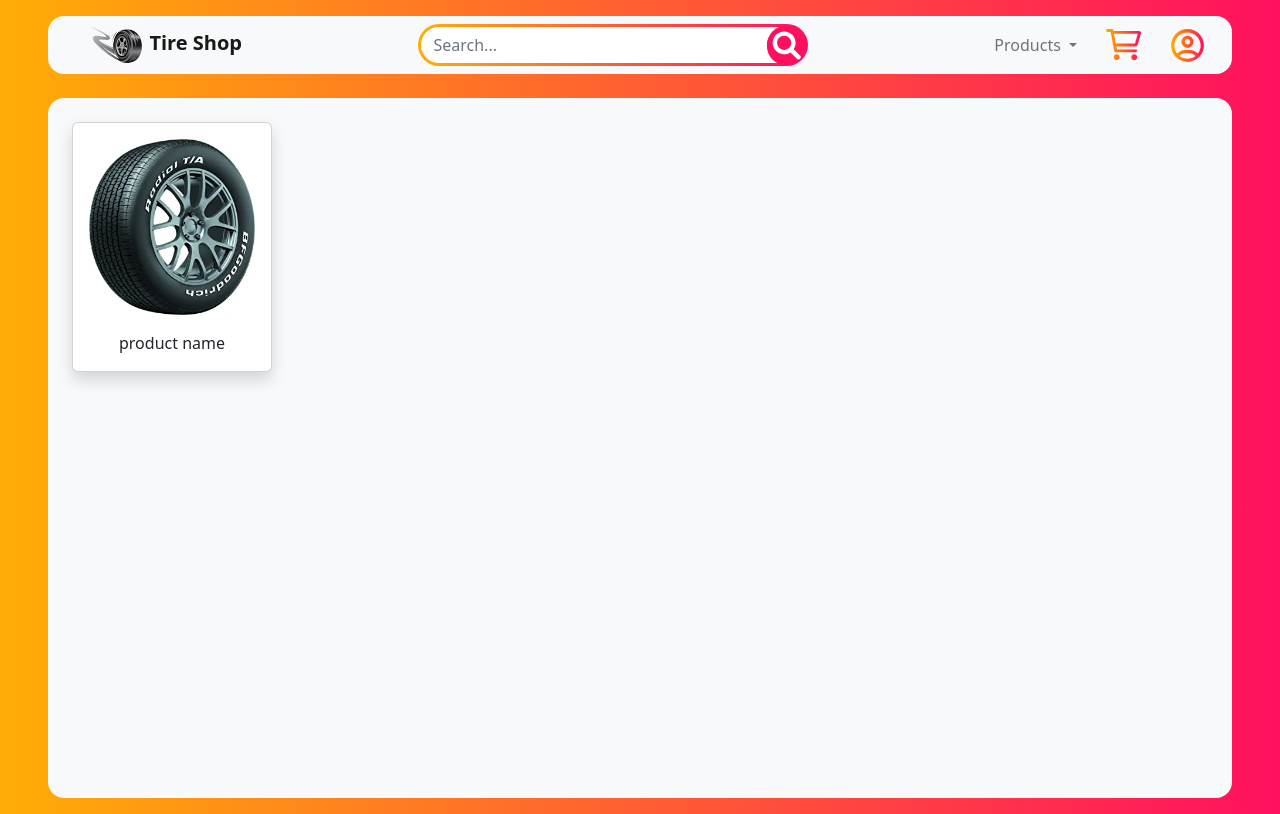
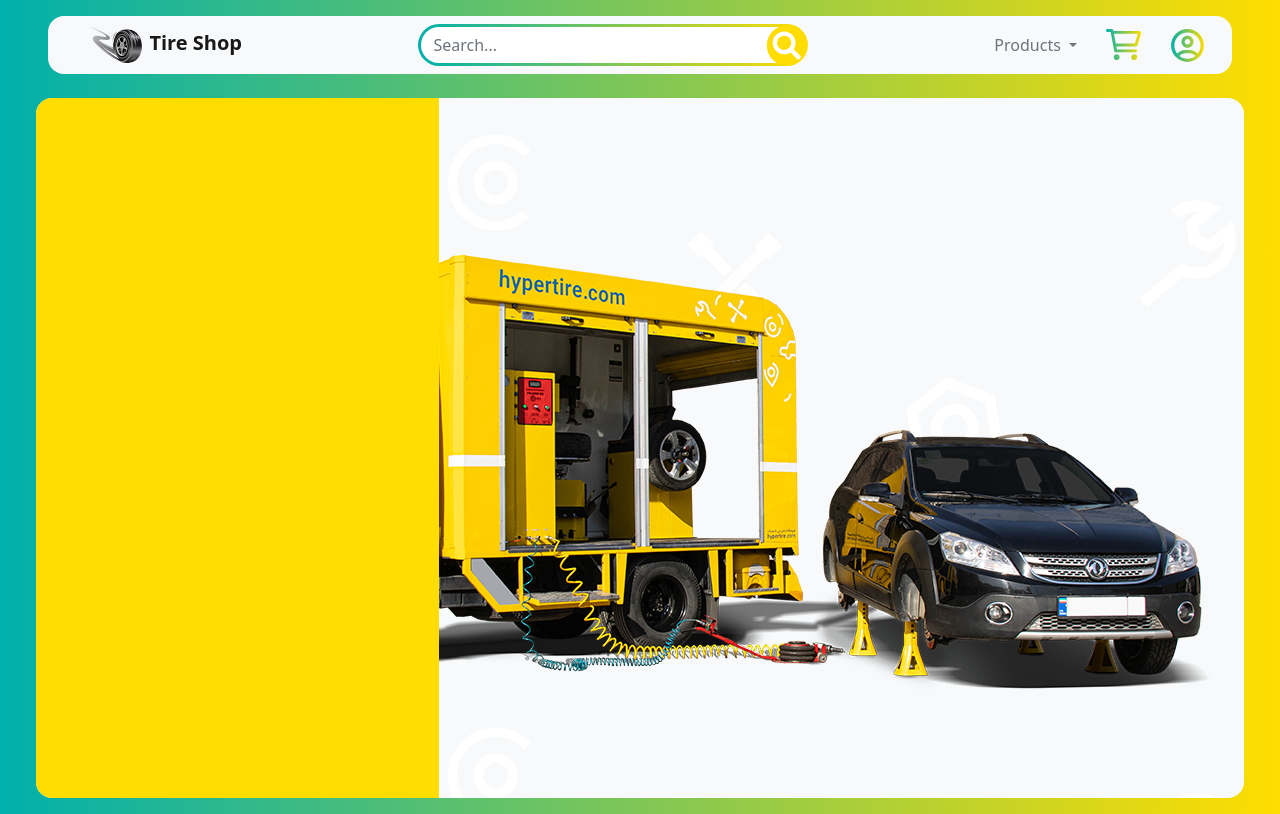
Before and after one commit to paniztgp2002/tire-shop, a Django app: page / in a window 1280 px wide. Run offline with Django 4.2, Linux system fonts and the light colour scheme; some libraries are stand-ins or nearby versions.

Commit message:
small fixes

```diff
--- a/TireShop/website/static/website/css/index.css
+++ b/TireShop/website/static/website/css/index.css
@@ -1,5 +1,5 @@
 body {
-    background: linear-gradient(to left, #ff105f, #ffad06);
+    background: linear-gradient(to left, #FFDD00, #00B0AC);
 }
 
 #search-form>svg {
@@ -8,7 +8,7 @@
 }
 
 #search-form>span {
-    background: linear-gradient(to left, #ff105f, #ffad06);
+    background: linear-gradient(to left, #FFDD00, #00B0AC);
     padding: 3px;
 }
 
@@ -19,6 +19,12 @@
 
 #main {
     height: 700px;
+    background-image: url('http://127.0.0.1:8000/static/website/img/landing.png');
+    overflow: hidden;
+}
+
+#asearch {
+    background-color: #FFDD00;
 }
 
 #brand-div {
--- a/TireShop/website/templates/website/index.html
+++ b/TireShop/website/templates/website/index.html
@@ -27,7 +27,7 @@
               type="search" placeholder="Search..." aria-label="Search"></span>
           <svg height="40" xmlns="http://www.w3.org/2000/svg" xmlns:xlink="http://www.w3.org/1999/xlink"
             viewBox="0 0 512 512" shape-rendering="geometricPrecision" text-rendering="geometricPrecision">
-            <circle r="50" transform="matrix(5.120007 0 0 5.120009 256.000366 256.000366)" fill="#ff105f" />
+            <circle r="50" transform="matrix(5.120007 0 0 5.120009 256.000366 256.000366)" fill="#FFDD00" />
             <path
               d="M504.971,448.402L380.623,324.053C402.953,290.902,416,250.977,416,208C416,93.125,322.875,0,208,0s-208,93.125-208,208s93.125,208,208,208c42.977,0,82.902-13.047,116.053-35.377L448.402,504.971c9.373,9.373,24.569,9.373,33.942,0l22.627-22.627c9.373-9.373,9.373-24.569,0-33.942ZM80,208c0-70.58,57.42-128,128-128s128,57.42,128,128c0,70.578-57.42,128-128,128s-128-57.422-128-128Z"
               transform="matrix(.706176 0 0 0.706175 75.219052 75.219308)" fill="#fff" />
@@ -63,16 +63,16 @@
                 }
 
                 .stop1 {
-                  stop-color: #ffad06;
+                  stop-color: #00B0AC;
                 }
 
                 .stop2 {
-                  stop-color: #ff5f20;
+                  stop-color: #7fc656;
                   stop-opacity: 50;
                 }
 
                 .stop3 {
-                  stop-color: #ff105f;
+                  stop-color: #FFDD00;
                 }
                 ]]>
               </style>
@@ -105,13 +105,9 @@
     </div>
     </div>
   </nav>
-  <div id="main" class="d-flex justify-content-start rounded-4 bg-light mt-4">
-    <div class="card product-card p-3 m-4 shadow">
-      <img src="{% static 'website/img/simpleTire.webp' %}" class="card-img-top" alt="product name">
-      <div class="card-body">
-        <p class="card-text text-center">product name</p>
-      </div>
-    </div>
+  <div id="main" class="row rounded-4 bg-light mt-4">
+    <div id="asearch" class="col col-4"></div>
+    <div class="col col-8"></div>
   </div>
   <script src="{% static 'website/js/bootstrap.bundle.min.js' %}"></script>
 </body>
```
Also changed, not shown: TireShop/website/models.py (+14 -7 lines), TireShop/website/static/website/img/landing.png (added).
